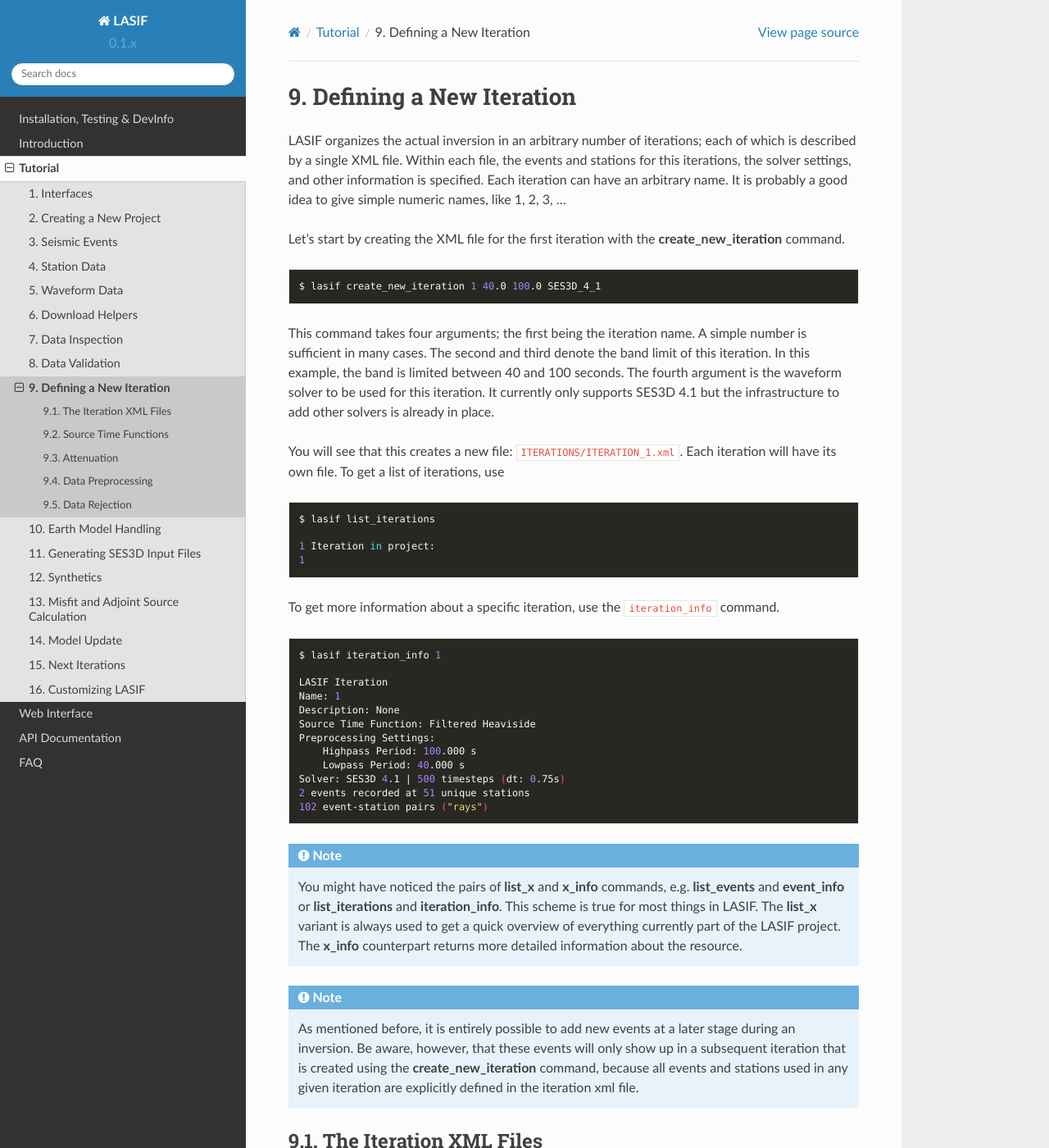
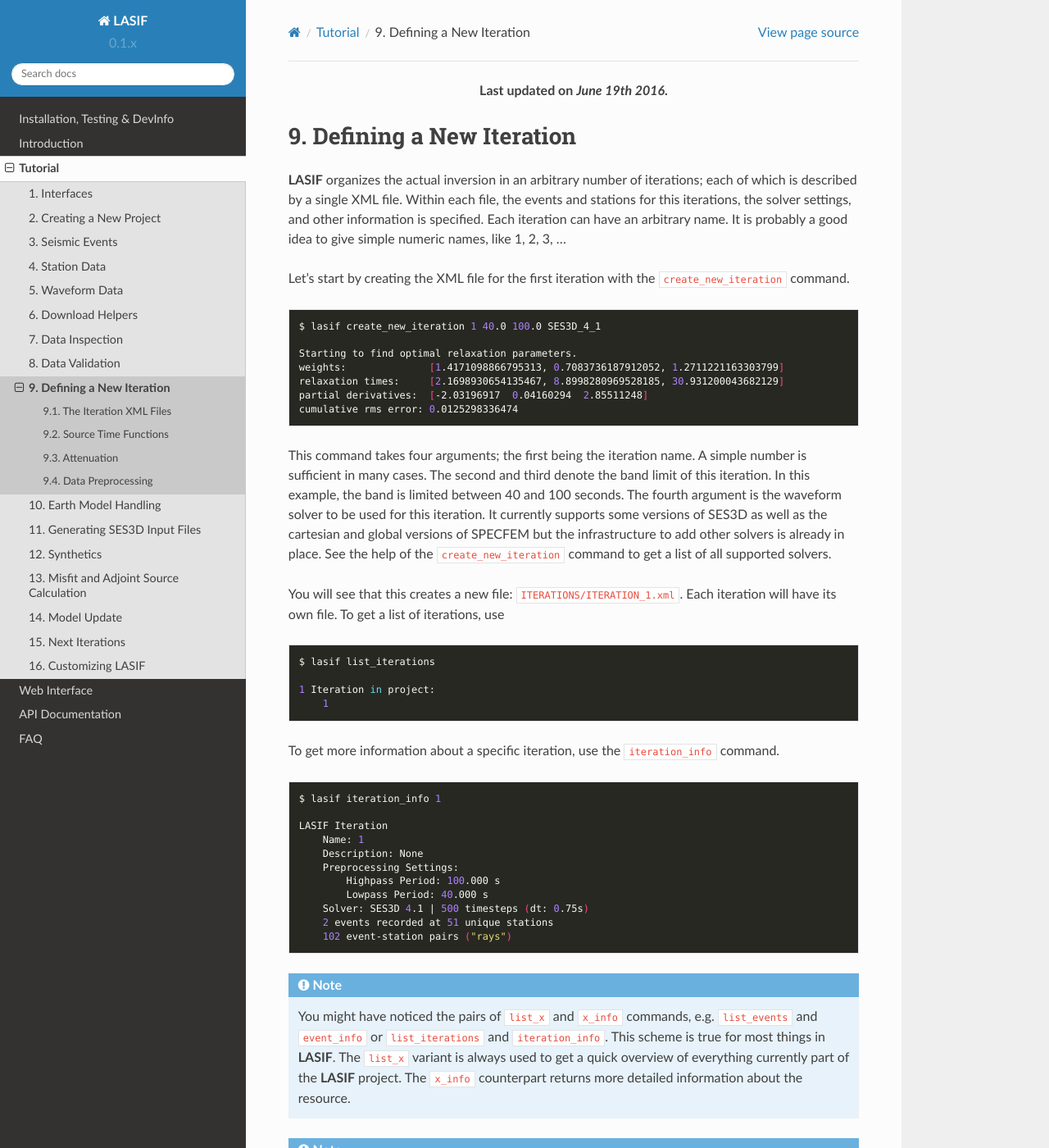
Before and after one commit to krischer/LASIF, a Sphinx documentation site: the page built from doc/tutorial/08_a_new_iteration.rst, in a window 1280 px wide and 1400 px high. Shown: the whole window at 82% size. Built offline with Sphinx 7.4.7 and the Read the Docs theme 2.0.0, drawn with Linux system fonts in a browser that asks for light colours; pages that are not in the unit, such as notebooks, are missing from menus; some of the changed text lies outside the part shown.

Commit message:
Updating the tutorial for adding new iterations

```diff
--- a/doc/tutorial/08_a_new_iteration.rst
+++ b/doc/tutorial/08_a_new_iteration.rst
@@ -1,26 +1,36 @@
+.. centered:: Last updated on *June 19th 2016*.
+
 Defining a New Iteration
 ------------------------
 
-LASIF organizes the actual inversion in an arbitrary number of iterations; each
+**LASIF** organizes the actual inversion in an arbitrary number of iterations; each
 of which is described by a single XML file. Within each file, the events and
 stations for this iterations, the solver settings, and other information is
 specified. Each iteration can have an arbitrary name. It is probably a good
 idea to give simple numeric names, like 1, 2, 3, ...
 
 Let's start by creating the XML file for the first iteration with the
-**create_new_iteration** command.
+``create_new_iteration`` command.
 
 .. code-block:: bash
 
     $ lasif create_new_iteration 1 40.0 100.0 SES3D_4_1
+
+    Starting to find optimal relaxation parameters.
+    weights:              [1.4171098866795313, 0.7083736187912052, 1.2711221163303799]
+    relaxation times:     [2.1698930654135467, 8.8998280969528185, 30.931200043682129]
+    partial derivatives:  [-2.03196917  0.04160294  2.85511248]
+    cumulative rms error: 0.0125298336474
 
 
 This command takes four arguments; the first being the iteration name. A simple
 number is sufficient in many cases. The second and third denote the band limit
 of this iteration. In this example, the band is limited between 40 and 100
 seconds. The fourth argument is the waveform solver to be used for this
-iteration. It currently only supports SES3D 4.1 but the infrastructure to add
-other solvers is already in place.
+iteration. It currently supports some versions of SES3D as well as the
+cartesian and global versions of SPECFEM but the infrastructure to add other
+solvers is already in place. See the help of the ``create_new_iteration``
+command to get a list of all supported solvers.
 
 You will see that this creates a new file: ``ITERATIONS/ITERATION_1.xml``.
 Each iteration will have its own file. To get a list of iterations, use
@@ -30,7 +40,7 @@
     $ lasif list_iterations
 
     1 Iteration in project:
-    1
+        1
 
 
 To get more information about a specific iteration,  use the ``iteration_info``
@@ -41,23 +51,22 @@
     $ lasif iteration_info 1
 
     LASIF Iteration
-    Name: 1
-    Description: None
-    Source Time Function: Filtered Heaviside
-    Preprocessing Settings:
-        Highpass Period: 100.000 s
-        Lowpass Period: 40.000 s
-    Solver: SES3D 4.1 | 500 timesteps (dt: 0.75s)
-    2 events recorded at 51 unique stations
-    102 event-station pairs ("rays")
+        Name: 1
+        Description: None
+        Preprocessing Settings:
+            Highpass Period: 100.000 s
+            Lowpass Period: 40.000 s
+        Solver: SES3D 4.1 | 500 timesteps (dt: 0.75s)
+        2 events recorded at 51 unique stations
+        102 event-station pairs ("rays")
 
 .. note::
 
-    You might have noticed the pairs of **list_x** and **x_info** commands, e.g.
-    **list_events** and **event_info** or **list_iterations** and
-    **iteration_info**. This scheme is true for most things in LASIF. The
-    **list_x** variant is always used to get a quick overview of everything
-    currently part of the LASIF project. The **x_info** counterpart returns
+    You might have noticed the pairs of ``list_x`` and ``x_info`` commands, e.g.
+    ``list_events`` and ``event_info`` or ``list_iterations`` and
+    ``iteration_info``. This scheme is true for most things in **LASIF**. The
+    ``list_x`` variant is always used to get a quick overview of everything
+    currently part of the **LASIF** project. The ``x_info`` counterpart returns
     more detailed information about the resource.
 
 .. note::
@@ -65,7 +74,7 @@
     As mentioned before, it is entirely possible to add new events at a later
     stage during an inversion. Be aware, however, that these events will only
     show up in a subsequent iteration that is created using the
-    **create_new_iteration** command, because all events and stations used in
+    ``create_new_iteration`` command, because all events and stations used in
     any given iteration are explicitly defined in the iteration xml file.
 
 The Iteration XML Files
@@ -77,14 +86,14 @@
 .. note::
 
     The iteration XML files are the **main provenance information** (in
-    combination with the log files) within LASIF. By keeping track of what
+    combination with the log files) within **LASIF**. By keeping track of what
     happened during each iteration it is possible to reasonably judge how any
     model came into being.
 
 
 If at any point you feel the need to keep track of additional information
-and there is no place for it within LASIF, please contact the developers.
-LASIF aims to offer an environment where all necessary information can be
+and there is no place for it within **LASIF**, please contact the developers.
+**LASIF** aims to offer an environment where all necessary information can be
 stored in an organized and sane manner.
 
 
@@ -95,8 +104,6 @@
   currently mostly fixed and only the desired frequency content can be chosen.
   Keep in mind that these values will also be used to filter the source time
   function.
-* Some data rejection criteria. This will be covered in more detail later on.
-* The source time function configuration.
 * The settings for the solver used for this iteration.
 * A list of all events used for the iteration. Here it is possible to apply
   weights to the different events and also to apply a time correction. It can
@@ -104,26 +111,23 @@
 * Each event contains a list of stations where data is available. Furthermore
   each station can have a different weight and time correction.
 
-This file is rather verbose but also very flexible. It is usually only
-necessary to create this file once and then make a copy and small adjustments
-for each iteration. In the future some more user-friendly ways to deal with the
-information will hopefully be incorporated into LASIF.
 
-
-Let's have a quick look at the generated file. The **create_new_iteration**
+Let's have a quick look at the generated file. The ``create_new_iteration``
 command will create a new iteration file with all the information currently
-present in the LASIF project.
+present in the **LASIF** project.
 
 .. code-block:: xml
 
     <?xml version='1.0' encoding='UTF-8'?>
     <iteration>
       <iteration_name>1</iteration_name>
+      <iteration_description></iteration_description>
+      <comment></comment>
+      <scale_data_to_synthetics>true</scale_data_to_synthetics>
       <data_preprocessing>
         <highpass_period>100.0</highpass_period>
         <lowpass_period>40.0</lowpass_period>
       </data_preprocessing>
-      <rejection_criteria>...</rejection_criteria>
       <solver_parameters>
         <solver>SES3D 4.1</solver>
         <solver_settings>
@@ -132,8 +136,11 @@
             <time_increment>0.3</time_increment>
             <is_dissipative>false</is_dissipative>
           </simulation_parameters>
-          <output_directory>../OUTPUT/{{EVENT_NAME}}</output_directory>
-          <adjoint_output_parameters>...</adjoint_output_parameters>
+          <output_directory>../OUTPUT/CHANGE_ME/{{EVENT_NAME}}</output_directory>
+          <adjoint_output_parameters>
+            <sampling_rate_of_forward_field>10</sampling_rate_of_forward_field>
+            <forward_field_output_directory>../OUTPUT/CHANGE_ME/ADJOINT/{{EVENT_NAME}}</forward_field_output_directory>
+          </adjoint_output_parameters>
           <computational_setup>
             <nx_global>24</nx_global>
             <ny_global>24</ny_global>
@@ -149,21 +156,15 @@
         </solver_settings>
       </solver_parameters>
       <event>
-        <event_name>GCMT_event_NORTHWESTERN_BALKAN_REGION_Mag_5.9_1980-5-18-20-2</event_name>
+        <event_name>GCMT_event_NORTHWESTERN_BALKAN_REGION_Mag_5.9_1980-5-18-20</event_name>
         <event_weight>1.0</event_weight>
-        <time_correction_in_s>0.0</time_correction_in_s>
         <station>
           <station_id>LA.AA22</station_id>
           <station_weight>1.0</station_weight>
-          <time_correction_in_s>0.0</time_correction_in_s>
         </station>
-        <station>
-          ...
-        </station>
+        ...
       </event>
-        ...
-      <event>
-      </event>
+      ...
     </iteration>
 
 
@@ -171,10 +172,7 @@
 
 * The dataprocessing frequency limits are given periods in seconds. This is
   more in line with what one would normally use than frequencies in Hz.
-* The source time function is just given as a string. The "Filtered Heaviside"
-  is the only source time function currently supported. It will be filtered
-  with the limits specified in the data preprocessing section.
-* The paths in the solver settings contains an **{{EVENT_NAME}}** part. This
+* The paths in the solver settings contains an ``{{EVENT_NAME}}`` part. This
   part will be replaced by the actual event name. This means that the file
   does not have to be adjusted for every event.
 
@@ -198,9 +196,9 @@
     * ``pz_processors_in_r_direction``: ``1``
 
     Please refer to the SES3D documentation for more information. The SES3D
-    documentation can currently be obtained from the tarball found
-    `here <http://www.cos.ethz.ch/software/ses3d.html>`_ (link most recently
-    checked on 13 June 2016).
+    documentation can currently be obtained from the tarball found `here
+    <http://www.cos.ethz.ch/software/ses3d.html>`_ (link most recently checked
+    on 13 June 2016).
 
 
 Source Time Functions
@@ -216,7 +214,7 @@
 source time functions will be filtered with the same bandpass as the data.
 
 To have a quick look at the source time function for any given iteration, use
-the **plot_stf** command with the iteration name:
+the ``plot_stf`` command with the iteration name:
 
 .. code-block:: bash
 
@@ -242,7 +240,7 @@
 
 SES3D models attenuation with a discrete superposition of a finite number of
 relaxation mechanisms. The goal is to achieve a constant Q model over the
-chosen frequency range. Upon creating an iteration, LASIF will run a non-linear
+chosen frequency range. Upon creating an iteration, **LASIF** will run a non-linear
 optimization algorithm to find relaxation times and associated weights that
 will be nearly constant over the chosen frequency domain.
 
@@ -279,13 +277,13 @@
 
 .. code-block:: bash
 
-    $ lasif calculate_constant_Q_model 10 100
+    $ lasif calculate_constant_Q_model 40 100
 
     Starting to find optimal relaxation parameters.
-    weights:              [1.60642, 1.0073, 1.49737]
-    relaxation times:     [0.71721, 4.2330, 23.78702]
-    partial derivatives:  [-1.68287755  0.78722974  5.14255026]
-    cumulative rms error: 0.0163777833823
+    weights:              [1.4474, 0.7336, 1.2757]
+    relaxation times:     [2.0279, 8.7190, 31.0539]
+    partial derivatives:  [-2.0727 -0.0131  2.8965]
+    cumulative rms error: 0.01255
 
 
 Data Preprocessing
@@ -306,7 +304,7 @@
 * Some processing also has to be performed to make the data available at
   the same points in time as the synthetics.
 
-The goal of the preprocessing within LASIF is to create data that is directly
+The goal of the preprocessing within **LASIF** is to create data that is directly
 comparable to simulated data without any more processing.
 
 While the raw unprocessed data are stored in a folder ``{{EVENT}}/raw``, the
@@ -330,10 +328,10 @@
 
 If you feel that additional identifiers are needed to uniquely identify the
 applied processing (in the limited setting of being useful for the here
-performed waveform inversion) please contact the LASIF developers.
+performed waveform inversion) please contact the **LASIF** developers.
 
 Although in principle you can use any processing tool you like, the simplest
-option is probably to make use of LASIF's built-in preprocessing. Using it
+option is probably to make use of **LASIF**'s built-in preprocessing. Using it
 is trivial: just launch the **preprocess_data** command together with the
 iteration name.
 
@@ -354,17 +352,11 @@
 .. note::
 
     You can use any processing tool you want, but you have to adhere to the
-    directory structure -- otherwise LASIF will not be able to work with
+    directory structure -- otherwise **LASIF** will not be able to work with
     the data.
     It is also important that the processed filenames are identical to
     the unprocessed ones.
 
-Data Rejection
-^^^^^^^^^^^^^^
-
-Coming soon...watch this space. *(last updated 14 June 2016)*
-
-
 This concludes the initial setup for each iteration. The next step is to
-actually simulate something -- and LASIF, of course, also assists in that
+actually simulate something -- and **LASIF**, of course, also assists in that
 respect.
--- a/doc/tutorial/12_misfits_and_adjoint_sources.rst
+++ b/doc/tutorial/12_misfits_and_adjoint_sources.rst
@@ -39,11 +39,9 @@
       <event>
         <event_name>GCMT_event_NORTHWESTERN_BALKAN_REGION_Mag_5.9_1980-5-18-20-2</event_name>
         <event_weight>1.0</event_weight>
-        <time_correction_in_s>0.0</time_correction_in_s>
         <station>
           <station_id>LA.AA22</station_id>
           <station_weight>1.0</station_weight>
-          <time_correction_in_s>0.0</time_correction_in_s>
         </station>
         <station>
           ...
```
